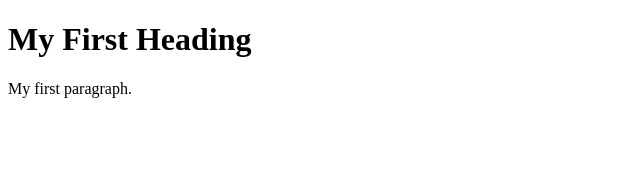
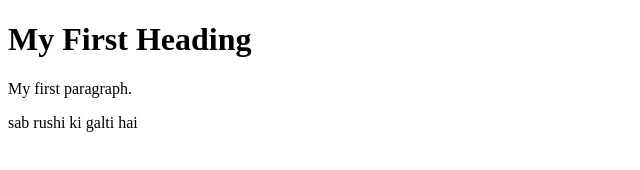
Before and after one commit to dsk-003/jenkin_assignment, a plain HTML site: page index.html in a window 1280 px wide. Shown: the whole page, without its empty margins (0-640 px from the left). Drawn offline with Linux system fonts and the light colour scheme.

Commit message:
Update index.html

```diff
--- a/index.html
+++ b/index.html
@@ -4,6 +4,7 @@
 
 <h1>My First Heading</h1>
 <p>My first paragraph.</p>
+  sab rushi ki galti hai
 
 </body>
 </html>
```
